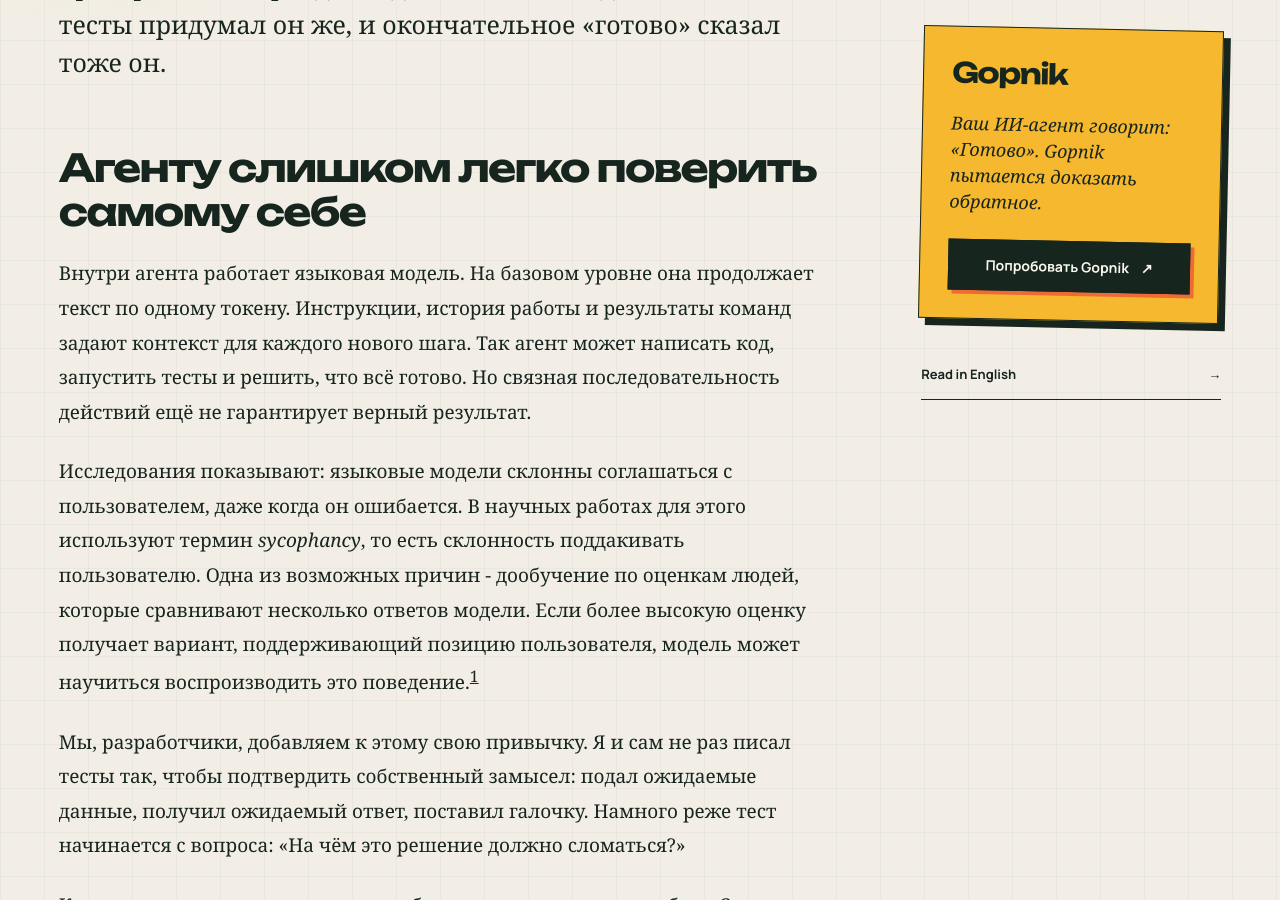
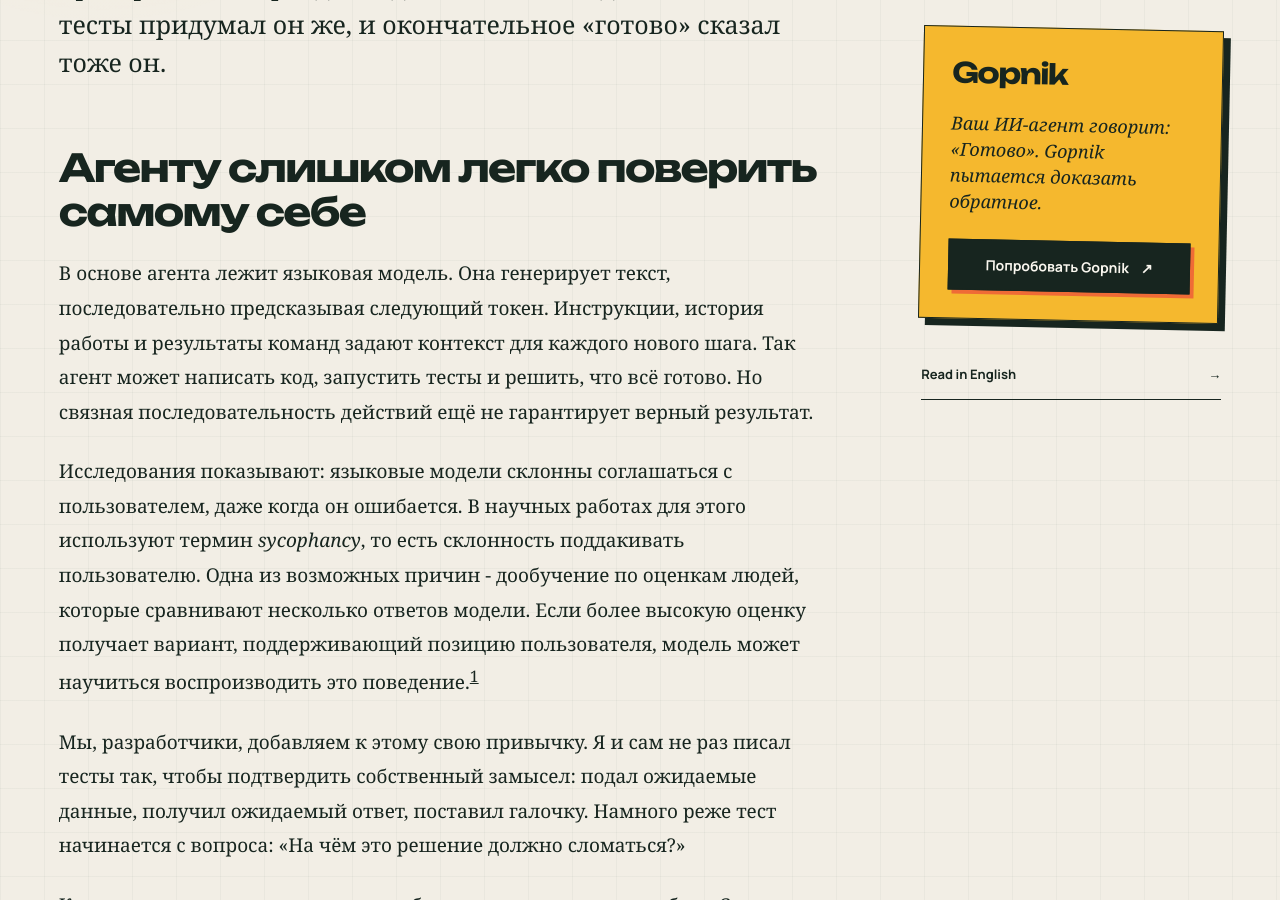
Before and after one commit to madduck-tech/madduck.tech, a Jekyll site: the page built from _posts/2026-08-22-gopnik.ru.md, in a window 1280 px wide and 900 px high, scrolled down 1456 px. Built offline with Jekyll 4.4.1, drawn with Linux system fonts in a browser that asks for light colours.

Commit message:
fix: clarify Russian Gopnik article wording

```diff
--- a/_posts/2026-08-22-gopnik.ru.md
+++ b/_posts/2026-08-22-gopnik.ru.md
@@ -19,7 +19,7 @@ image_caption: Перед словом «готово» кто-то должен
 
 ## Агенту слишком легко поверить самому себе
 
-Внутри агента работает языковая модель. На базовом уровне она продолжает текст по одному токену. Инструкции, история работы и результаты команд задают контекст для каждого нового шага. Так агент может написать код, запустить тесты и решить, что всё готово. Но связная последовательность действий ещё не гарантирует верный результат.
+В основе агента лежит языковая модель. Она генерирует текст, последовательно предсказывая следующий токен. Инструкции, история работы и результаты команд задают контекст для каждого нового шага. Так агент может написать код, запустить тесты и решить, что всё готово. Но связная последовательность действий ещё не гарантирует верный результат.
 
 Исследования показывают: языковые модели склонны соглашаться с пользователем, даже когда он ошибается. В научных работах для этого используют термин *sycophancy*, то есть склонность поддакивать пользователю. Одна из возможных причин - дообучение по оценкам людей, которые сравнивают несколько ответов модели. Если более высокую оценку получает вариант, поддерживающий позицию пользователя, модель может научиться воспроизводить это поведение.<sup>[1](#source-1)</sup>
 
```
